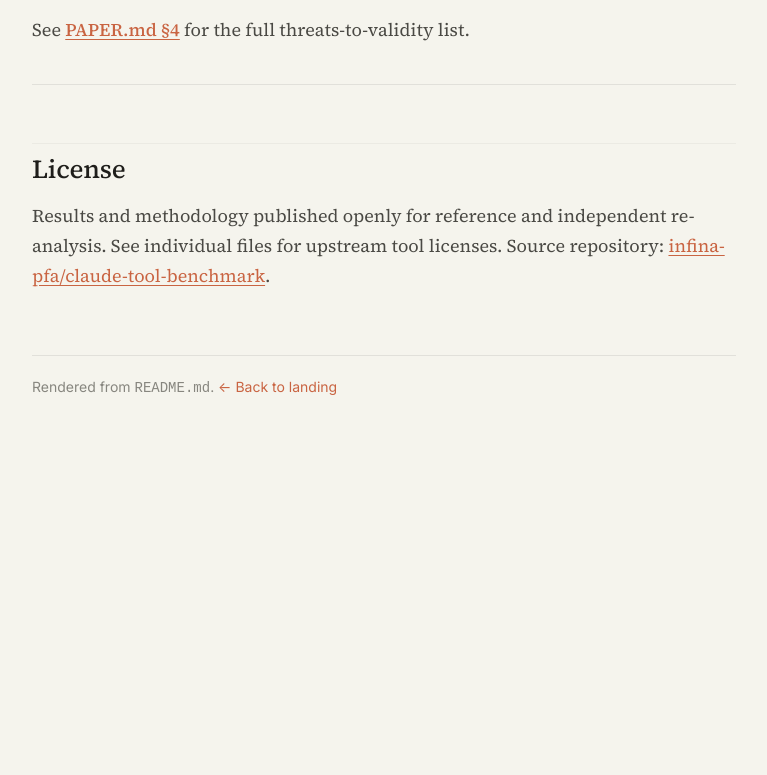
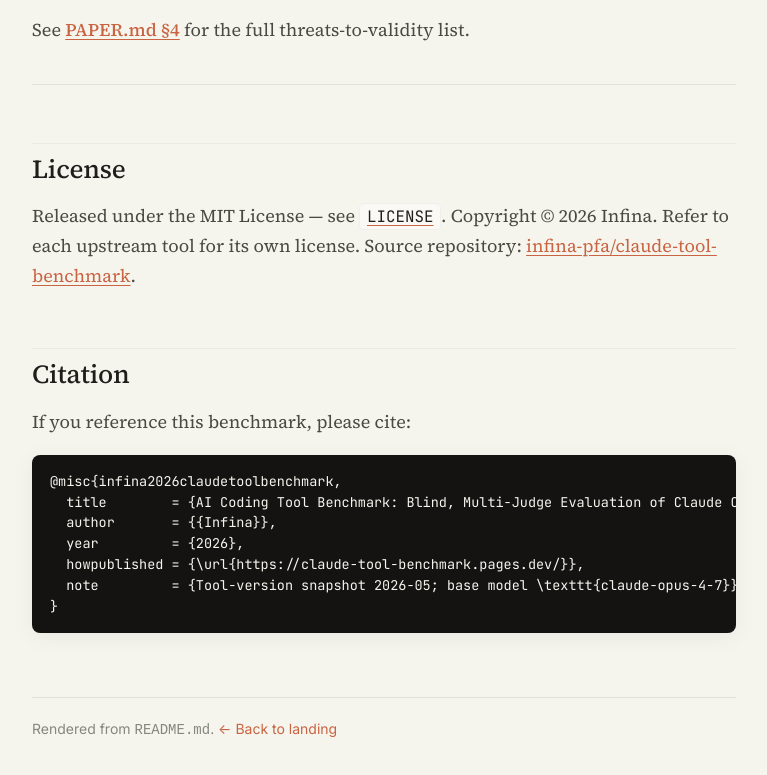
Before and after one commit to infina-pfa/claude-tool-benchmark, a plain HTML site: page docs/preview/readme.html in a window 1280 px wide. Shown: the part 5791-6566 px from the top of the page, without its empty margins (256-1023 px from the left). Before the commit the page ends 6286 px from the top, so only its background shows below. Drawn offline with Linux system fonts and the light colour scheme.

Commit message:
docs: add LICENSE and citation, fix metadata alignment
- Add MIT LICENSE file (Copyright (c) 2026 Infina) — matches the
  JSON-LD license claim and the footer link in docs/index.html
- Update README.md License section to declare MIT and link LICENSE
- Add ## Citation section to README.md with BibTeX entry — fixes
  the previously-broken README#citation anchor in the footer
- Mirror both edits into docs/preview/readme.html

```diff
--- a/docs/preview/readme.html
+++ b/docs/preview/readme.html
@@ -130,7 +130,17 @@
 <p>See <strong><a href="https://github.com/infina-pfa/claude-tool-benchmark/blob/main/PAPER.md#4-limitations-and-threats-to-validity">PAPER.md §4</a></strong> for the full threats-to-validity list.</p>
 <hr>
 <h2 id="license" tabindex="-1"><a class="header-anchor" href="#license"><span>License</span></a></h2>
-<p>Results and methodology published openly for reference and independent re-analysis. See individual files for upstream tool licenses. Source repository: <a href="https://github.com/infina-pfa/claude-tool-benchmark">infina-pfa/claude-tool-benchmark</a>.</p>
+<p>Released under the MIT License — see <a href="https://github.com/infina-pfa/claude-tool-benchmark/blob/main/LICENSE"><code>LICENSE</code></a>. Copyright © 2026 Infina. Refer to each upstream tool for its own license. Source repository: <a href="https://github.com/infina-pfa/claude-tool-benchmark">infina-pfa/claude-tool-benchmark</a>.</p>
+<h2 id="citation" tabindex="-1"><a class="header-anchor" href="#citation"><span>Citation</span></a></h2>
+<p>If you reference this benchmark, please cite:</p>
+<pre><code class="language-bibtex">@misc{infina2026claudetoolbenchmark,
+  title        = {AI Coding Tool Benchmark: Blind, Multi-Judge Evaluation of Claude Code Setups},
+  author       = {{Infina}},
+  year         = {2026},
+  howpublished = {\url{https://claude-tool-benchmark.pages.dev/}},
+  note         = {Tool-version snapshot 2026-05; base model \texttt{claude-opus-4-7}}
+}
+</code></pre>
 
 </article>
 <footer class="preview-footer">
```
Also changed, not shown: README.md, 1 other file.
